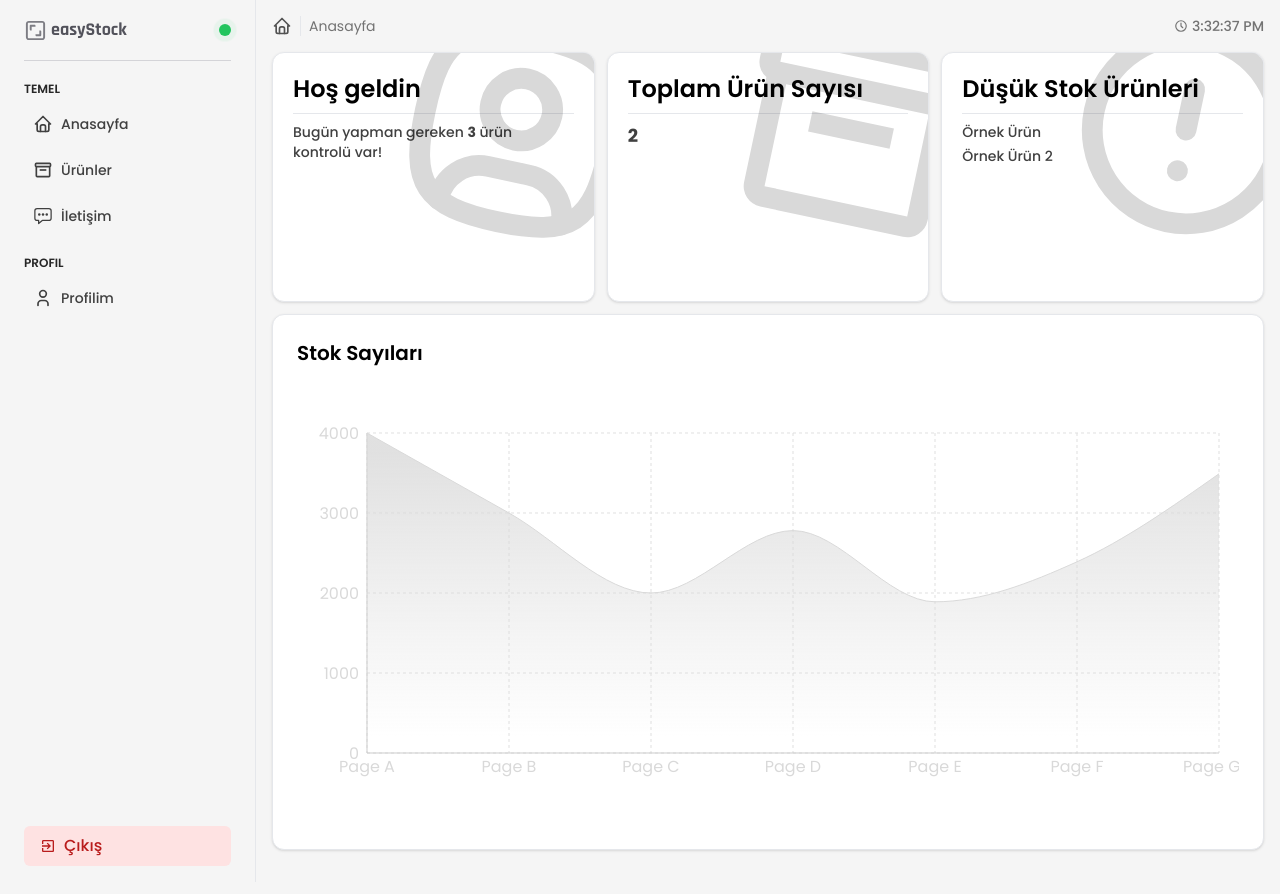
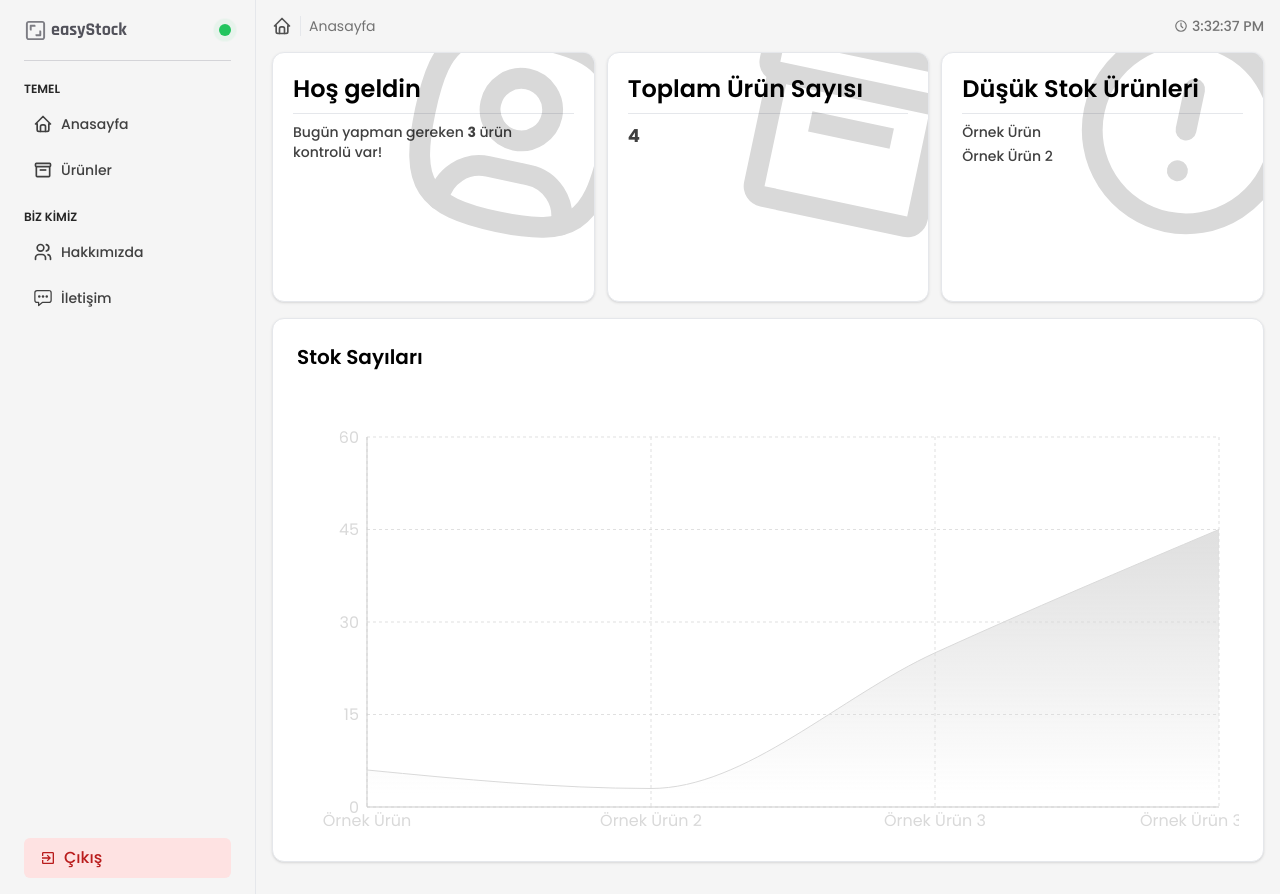
Before and after one commit to ozmberkan/easyStock, a React (Vite) app in the folder frontend/: page / in a window 1280 px wide. Built offline with nearby package versions, Linux system fonts and the light colour scheme.

Commit message:
Chart düzenlemesi  yapıldı, About sayfası eklendi.

```diff
--- a/frontend/src/components/Sidebar/Sidebar.jsx
+++ b/frontend/src/components/Sidebar/Sidebar.jsx
@@ -1,6 +1,6 @@
 import Logo from "../UI/Logo";
 import { IoMdExit } from "react-icons/io";
-import { TbUsersGroup, TbHome, TbUser } from "react-icons/tb";
+import { TbHome, TbUsers } from "react-icons/tb";
 import MainMenu from "./children/MainMenu";
 import { IoChatboxEllipsesOutline } from "react-icons/io5";
 import { BiBox } from "react-icons/bi";
@@ -15,16 +15,18 @@ const Sidebar = () => {
           linkTitles={[
             { name: "Anasayfa", path: "/", icon: TbHome },
             { name: "Ürünler", path: "/products", icon: BiBox },
+          ]}
+        />
+        <MainMenu
+          label="BİZ KİMİZ"
+          linkTitles={[
+            { name: "Hakkımızda", path: "/about", icon: TbUsers },
             {
               name: "İletişim",
               path: "/contact",
               icon: IoChatboxEllipsesOutline,
             },
           ]}
-        />
-        <MainMenu
-          label="Profil"
-          linkTitles={[{ name: "Profilim", path: "/profile", icon: TbUser }]}
         />
         <button className="mt-auto bg-red-100 text-red-700 font-medium px-4 py-2 rounded-md flex justify-start items-center gap-x-2 hover:bg-red-700 hover:text-white transition-all duration-300">
           <IoMdExit />
--- /dev/null
+++ b/frontend/src/components/UI/Chart.jsx
@@ -0,0 +1,58 @@
+import React from "react";
+import {
+  Area,
+  AreaChart,
+  CartesianGrid,
+  ResponsiveContainer,
+  Tooltip,
+  XAxis,
+  YAxis,
+} from "recharts";
+
+const Chart = ({ data, dataKey }) => {
+  return (
+    <ResponsiveContainer width="100%" height={450}>
+      <AreaChart
+        data={data}
+        margin={{
+          top: 50,
+          right: 20,
+          left: 10,
+        }}
+      >
+        <defs>
+          <linearGradient id="colorUv" x1="0" y1="0" x2="0" y2="1">
+            <stop offset="5%" stopColor="#D9D9D9" stopOpacity={0.8} />
+            <stop offset="95%" stopColor="#D9D9D9" stopOpacity={0} />
+          </linearGradient>
+        </defs>
+        <CartesianGrid strokeDasharray="3 3" stroke="#e0e0e0" />
+        <XAxis
+          dataKey="name"
+          tick={{ fill: "#D9D9D9" }}
+          axisLine={{ stroke: "#ccc" }}
+          tickLine={false}
+        />
+        <YAxis
+          tick={{ fill: "#D9D9D9" }}
+          axisLine={{ stroke: "#ccc" }}
+          tickLine={false}
+        />
+        <Tooltip
+          contentStyle={{ backgroundColor: "#ffffff", borderRadius: 5 }}
+          labelStyle={{ fontWeight: "bold" }}
+          cursor={{ fill: "#f5f5f5" }}
+        />
+        <Area
+          type="monotone"
+          dataKey={dataKey}
+          stroke="#D9D9D9"
+          fillOpacity={1}
+          fill="url(#colorUv)"
+        />
+      </AreaChart>
+    </ResponsiveContainer>
+  );
+};
+
+export default Chart;
--- /dev/null
+++ b/frontend/src/pages/About/About.jsx
@@ -0,0 +1,20 @@
+import { TbUsers } from "react-icons/tb";
+import Breadcrumb from "~/components/UI/Breadcrumb";
+
+const About = () => {
+  return (
+    <div className="flex flex-col gap-4 flex-grow h-full">
+      <Breadcrumb title="Hakkımızda" Icon={TbUsers} />
+
+      <div className="w-full bg-white p-3 border rounded-md flex flex-col gap-3">
+        <h1 className="font-semibold">Hakkımızda</h1>
+        <p>
+          easyStock, stok takibi yapmanızı sağlayan bir uygulamadır.
+          Ürünlerinizi ekleyebilir, düzenleyebilir ve silebilirsiniz.
+        </p>
+      </div>
+    </div>
+  );
+};
+
+export default About;
--- a/frontend/src/pages/Home/Home.jsx
+++ b/frontend/src/pages/Home/Home.jsx
@@ -1,18 +1,8 @@
-import React from "react";
 import { BiBox } from "react-icons/bi";
 import { TbAlertCircle, TbHome, TbUserSquareRounded } from "react-icons/tb";
 import { useSelector } from "react-redux";
-import {
-  Area,
-  AreaChart,
-  CartesianGrid,
-  ResponsiveContainer,
-  Tooltip,
-  XAxis,
-  YAxis,
-} from "recharts";
 import Breadcrumb from "~/components/UI/Breadcrumb";
-import { chartData } from "~/data/data";
+import Chart from "~/components/UI/Chart";
 
 const Home = () => {
   const { products } = useSelector((state) => state.products);
@@ -21,7 +11,6 @@ const Home = () => {
     <div className="flex flex-col h-full">
       <Breadcrumb title="Anasayfa" Icon={TbHome} />
       <div className="w-full py-4 flex-grow grid grid-cols-3 grid-rows-3 gap-3">
-        {/* Hoş Geldin */}
         <div className="bg-white h-[250px] rounded-xl border shadow overflow-hidden relative">
           <TbUserSquareRounded className="absolute rotate-12 opacity-15 text-[250px] -top-12 -right-12 z-0" />
           <div className="flex items-start justify-start h-full p-5 flex-col gap-2 z-10">
@@ -37,7 +26,6 @@ const Home = () => {
             </p>
           </div>
         </div>
-        {/* Toplam Ürün Sayısı */}
         <div className="bg-white h-[250px] rounded-xl border shadow overflow-hidden relative">
           <BiBox className="absolute rotate-12 opacity-15 text-[250px] -top-12 -right-12 z-0" />
           <div className="flex items-start justify-start h-full p-5 flex-col gap-2 z-10">
@@ -49,7 +37,6 @@ const Home = () => {
             </p>
           </div>
         </div>
-        {/* Düşük Stok Ürünleri */}
         <div className="bg-white h-[250px] rounded-xl border shadow overflow-hidden relative">
           <TbAlertCircle className="absolute rotate-12 opacity-15 text-[250px] -top-12 -right-12 z-0" />
           <div className="flex items-start justify-start h-full p-5 flex-col gap-2 z-10">
@@ -65,51 +52,10 @@ const Home = () => {
             </div>
           </div>
         </div>
-        {/* Chart */}
         <div className="bg-white rounded-xl border row-span-4 col-span-3 shadow">
           <div className="h-full p-6">
             <h1 className="text-xl font-semibold pb-4">Stok Sayıları</h1>
-            <ResponsiveContainer width="100%" height={400}>
-              <AreaChart
-                data={chartData}
-                margin={{
-                  top: 50,
-                  right: 20,
-                  left: 10,
-                }}
-              >
-                <defs>
-                  <linearGradient id="colorUv" x1="0" y1="0" x2="0" y2="1">
-                    <stop offset="5%" stopColor="#D9D9D9" stopOpacity={0.8} />
-                    <stop offset="95%" stopColor="#D9D9D9" stopOpacity={0} />
-                  </linearGradient>
-                </defs>
-                <CartesianGrid strokeDasharray="3 3" stroke="#e0e0e0" />
-                <XAxis
-                  dataKey="name"
-                  tick={{ fill: "#D9D9D9" }}
-                  axisLine={{ stroke: "#ccc" }}
-                  tickLine={false}
-                />
-                <YAxis
-                  tick={{ fill: "#D9D9D9" }}
-                  axisLine={{ stroke: "#ccc" }}
-                  tickLine={false}
-                />
-                <Tooltip
-                  contentStyle={{ backgroundColor: "#ffffff", borderRadius: 5 }}
-                  labelStyle={{ fontWeight: "bold" }}
-                  cursor={{ fill: "#f5f5f5" }}
-                />
-                <Area
-                  type="monotone"
-                  dataKey="uv"
-                  stroke="#D9D9D9"
-                  fillOpacity={1}
-                  fill="url(#colorUv)"
-                />
-              </AreaChart>
-            </ResponsiveContainer>
+            <Chart data={products} dataKey={"stock"} />
           </div>
         </div>
       </div>
--- a/frontend/src/pages/Profile/Profile.jsx
+++ /dev/null
@@ -1,13 +0,0 @@
-import React from "react";
-import { TbUser } from "react-icons/tb";
-import Breadcrumb from "~/components/UI/Breadcrumb";
-
-const Profile = () => {
-  return (
-    <div>
-      <Breadcrumb title="Profilim" Icon={TbUser} />
-    </div>
-  );
-};
-
-export default Profile;
--- a/frontend/src/redux/slices/productSlice.js
+++ b/frontend/src/redux/slices/productSlice.js
@@ -7,12 +7,28 @@ const initialState = {
       image: "https://via.placeholder.com/150",
       name: "Örnek Ürün",
       stock: 6,
+      createdAt: "13.11.2024",
     },
     {
       id: 2,
       image: "https://via.placeholder.com/150",
       name: "Örnek Ürün 2",
       stock: 3,
+      createdAt: "17.11.2024",
+    },
+    {
+      id: 3,
+      image: "https://via.placeholder.com/150",
+      name: "Örnek Ürün 3",
+      stock: 25,
+      createdAt: "15.11.2024",
+    },
+    {
+      id: 4,
+      image: "https://via.placeholder.com/150",
+      name: "Örnek Ürün 3",
+      stock: 45,
+      createdAt: "15.11.2024",
     },
   ],
 };
--- a/frontend/src/routes/HomeRoutes.jsx
+++ b/frontend/src/routes/HomeRoutes.jsx
@@ -1,9 +1,9 @@
 import Layout from "~/layouts/Layout";
+import About from "~/pages/About/About";
 import Contact from "~/pages/Contact/Contact";
 import Home from "~/pages/Home/Home";
 import Product from "~/pages/Product/Product";
 import Products from "~/pages/Products/Products";
-import Profile from "~/pages/Profile/Profile";
 
 export const HomeRoutes = {
   path: "/",
@@ -13,6 +13,6 @@ export const HomeRoutes = {
     { path: "/products", element: <Products /> },
     { path: "/products/:id", element: <Product /> },
     { path: "/contact", element: <Contact /> },
-    { path: "/profile", element: <Profile /> },
+    { path: "/about", element: <About /> },
   ],
 };
```
